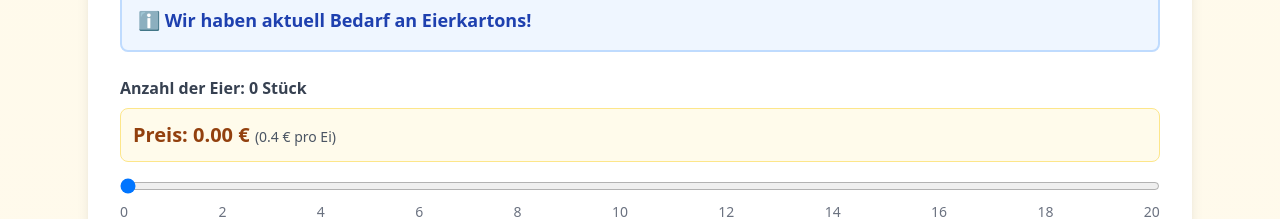
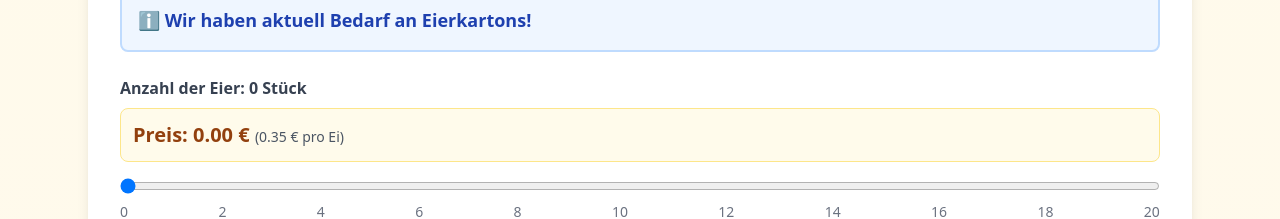
Before and after one commit to Freddi2010/fredeggs, a Next.js app: page / in a window 1280 px wide. Shown: the part 780-999 px from the top of the page. Built offline with nearby package versions, Linux system fonts and the light colour scheme; no server answers; the database is empty.

Commit message:
Update index.jsx

```diff
--- a/pages/index.jsx
+++ b/pages/index.jsx
@@ -9,7 +9,7 @@ const supabase = createClient(supabaseUrl, supabaseKey);
 
 export default function EierPlattform() {
   const WHATSAPP_NUMMER = "4915168472345";
-  const preisProEi = 0.40;
+  const preisProEi = 0.35;
 
   const [eierAnzahl, setEierAnzahl] = useState(0);
   const [eierInBestellung, setEierInBestellung] = useState(0);
```
